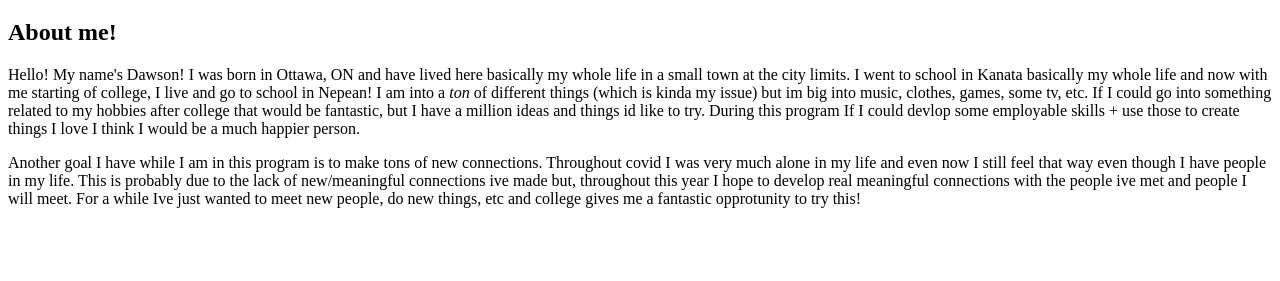
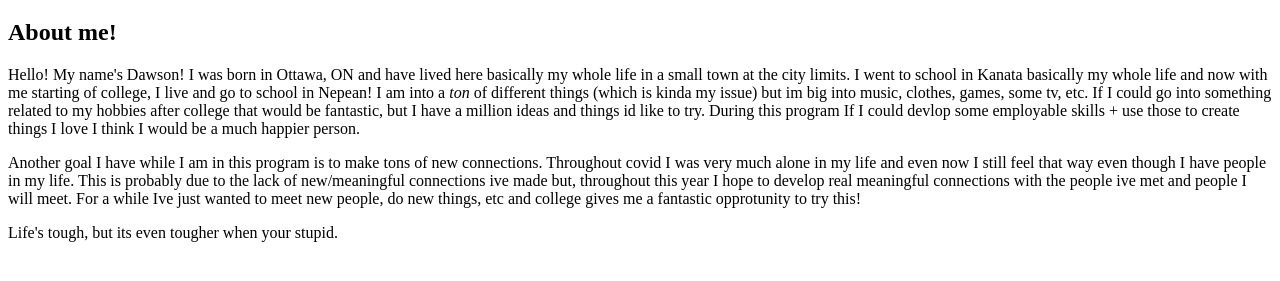
Before and after one commit to pedd0030/html-assignment, a plain HTML site: page index.html in a window 1280 px wide. Shown: the part 61-342 px from the top of the page. Drawn offline with Linux system fonts and the light colour scheme.

Commit message:
quote inserted

```diff
--- a/index.html
+++ b/index.html
@@ -16,6 +16,7 @@
 
              <p> Another goal I have while I am in this program is to make tons of new connections. Throughout covid I was very much alone in my life and even now I still feel that way even though I have people in my life. This is probably due to the lack of new/meaningful connections ive made but, throughout this year I hope to develop real meaningful connections with the people ive met and people I will meet. For a while Ive just wanted to meet new people, do new things, etc and college gives me a fantastic opprotunity to try this! </p>
 
+             <p> Life's tough, but its even tougher when your stupid. </p>
 
 </body>
 </html>
```
